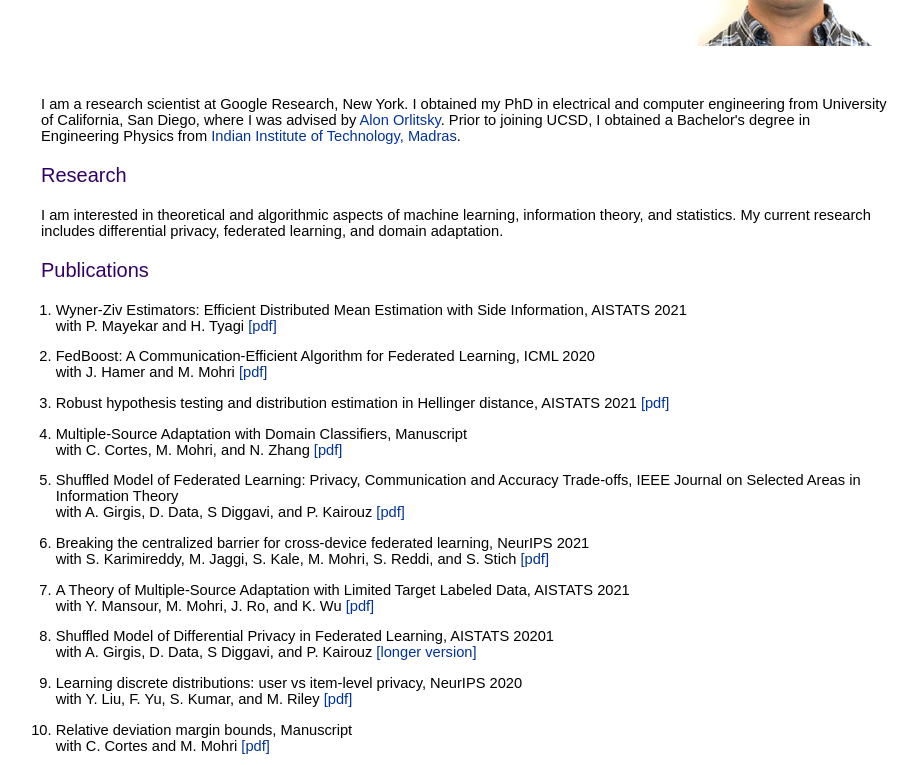
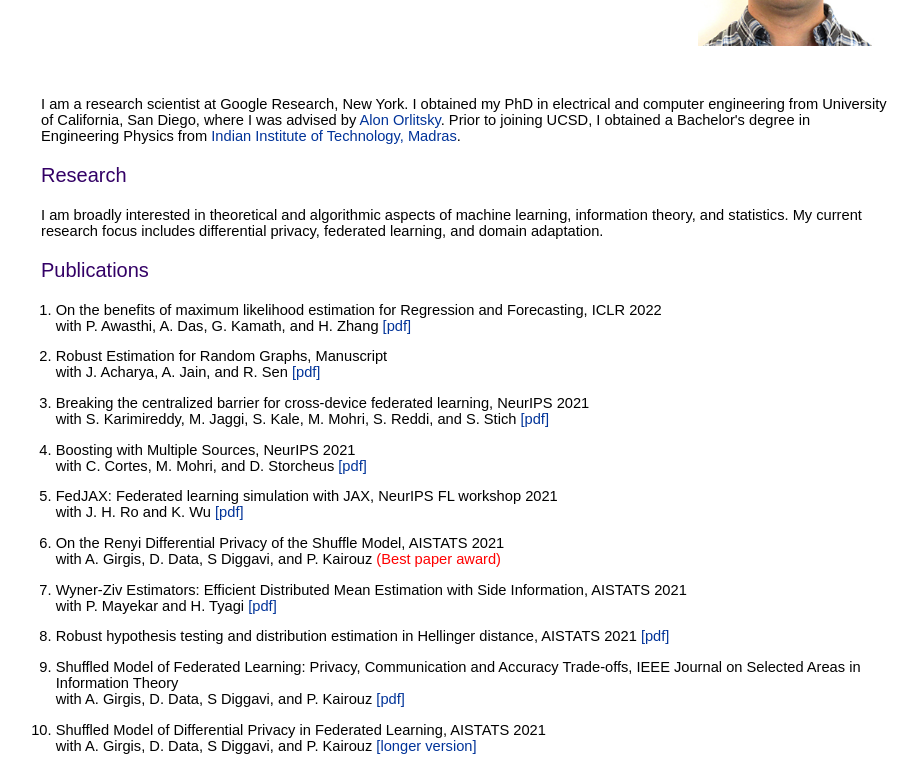
Before and after one commit to stheertha/stheertha.github.io, a plain HTML site: page index.html in a window 1280 px wide. Shown: the part 187-952 px from the top of the page, without its empty margins (174-1092 px from the left). Drawn offline with Linux system fonts and the light colour scheme.

Commit message:
Update index.html

```diff
--- a/index.html
+++ b/index.html
@@ -59,8 +59,8 @@ HREF="http://scholar.google.com/citations?user=K6ef57QAAAAJ&hl">[Google scholar]
   </p>
 <h3> Research</h3>
 <p>
-  I am interested in theoretical and algorithmic aspects of machine learning, information theory, and statistics. My current research includes differential privacy, federated learning,
-  and domain adaptation.
+  I am broadly interested in theoretical and algorithmic aspects of machine learning, information theory, and statistics.
+  My current research focus includes differential privacy, federated learning, and domain adaptation.
 </p>
 
 <div></div>
@@ -72,6 +72,59 @@ HREF="http://scholar.google.com/citations?user=K6ef57QAAAAJ&hl">[Google scholar]
 <p>
 
 <OL>
+ <LI><p>
+On the benefits of maximum likelihood estimation for Regression and Forecasting, ICLR 2022
+ <br/> with
+P. Awasthi, A. Das, G. Kamath, and H. Zhang
+<A HREF="https://arxiv.org/pdf/2106.10370.pdf">[pdf]</A>
+</p>
+</LI>
+
+
+ <LI><p>
+Robust Estimation for Random Graphs, Manuscript
+ <br/> with
+J. Acharya, A. Jain, and R. Sen
+<A HREF="https://arxiv.org/pdf/2111.05320.pdf">[pdf]</A>
+</p>
+</LI>
+
+
+<LI><p>
+Breaking the centralized barrier for cross-device federated learning, NeurIPS 2021
+ <br/> with
+S. Karimireddy, M. Jaggi, S. Kale, M. Mohri, S. Reddi, and S. Stich
+<A HREF="https://arxiv.org/abs/2008.03606">[pdf]</A>
+</p>
+</LI>
+
+
+<LI><p>
+Boosting with Multiple Sources, NeurIPS 2021
+ <br/> with
+C. Cortes, M. Mohri, and D. Storcheus
+<A HREF="https://proceedings.neurips.cc/paper/2021/file/9103820024efb30b451d006dc4ab3370-Paper.pdf">[pdf]</A>
+</p>
+</LI>
+
+ <LI><p>
+FedJAX: Federated learning simulation with JAX, NeurIPS FL workshop 2021
+ <br/> with
+J. H. Ro and K. Wu
+<A HREF="https://arxiv.org/pdf/2108.02117.pdf">[pdf]</A>
+</p>
+</LI>
+
+
+<LI><p>
+    On the Renyi Differential Privacy of the Shuffle Model, AISTATS 2021
+ <br/> with
+A. Girgis, D. Data, S Diggavi, and  P. Kairouz
+<A HREF="https://arxiv.org/pdf/2105.05180.pdf"></A>
+  <span style="color: #ff0000;"> (Best paper award)</span>
+</p>
+</LI>
+
 
 <LI><p>
 Wyner-Ziv Estimators: Efficient Distributed Mean Estimation with Side Information, AISTATS 2021
@@ -82,13 +135,6 @@ Wyner-Ziv Estimators: Efficient Distributed Mean Estimation with Side Informatio
 </LI>
 
 
-<LI><p>
-FedBoost: A Communication-Efficient Algorithm for Federated Learning, ICML 2020
- <br/> with
-J. Hamer and M. Mohri
-<A HREF="http://proceedings.mlr.press/v119/hamer20a/hamer20a.pdf">[pdf]</A>
-</p>
-</LI>
 
 
 <LI><p>
@@ -97,14 +143,6 @@ Robust hypothesis testing and distribution estimation in Hellinger distance, AIS
 </p>
 </LI>
 
-
-<LI><p>
-Multiple-Source Adaptation with Domain Classifiers, Manuscript
- <br/> with
-C. Cortes, M. Mohri, and N. Zhang
-<A HREF="https://arxiv.org/abs/2008.11036">[pdf]</A>
-</p>
-</LI>
 
 
 
@@ -117,13 +155,11 @@ A. Girgis, D. Data, S Diggavi, and  P. Kairouz
 </LI>
 
 
-
-
 <LI><p>
-Breaking the centralized barrier for cross-device federated learning, NeurIPS 2021
+    Shuffled Model of Differential Privacy in Federated Learning, AISTATS 2021
  <br/> with
-S. Karimireddy, M. Jaggi, S. Kale, M. Mohri, S. Reddi, and S. Stich
-<A HREF="https://arxiv.org/abs/2008.03606">[pdf]</A>
+A. Girgis, D. Data, S Diggavi, and  P. Kairouz
+<A HREF="https://arxiv.org/abs/2008.07180">[longer version]</A>
 </p>
 </LI>
 
@@ -137,11 +173,22 @@ Y. Mansour, M. Mohri, J. Ro, and K. Wu
 </LI>
 
 
+
+
 <LI><p>
-    Shuffled Model of Differential Privacy in Federated Learning, AISTATS 20201
+A discriminative technique for multiple-source adaptation, ICML 2021
  <br/> with
-A. Girgis, D. Data, S Diggavi, and  P. Kairouz
-<A HREF="https://arxiv.org/abs/2008.07180">[longer version]</A>
+C. Cortes, M. Mohri, and N. Zhang
+<A HREF="https://arxiv.org/abs/2008.11036">[pdf]</A>
+</p>
+</LI>
+
+
+<LI><p>
+Relative deviation margin bounds, ICML 2021
+ <br/> with
+ C. Cortes and M. Mohri
+<A HREF="https://arxiv.org/abs/2006.14950">[pdf]</A>
 </p>
 </LI>
 
@@ -155,13 +202,6 @@ Y. Liu, F. Yu, S. Kumar, and M. Riley
 </LI>
 
 
-<LI><p>
-Relative deviation margin bounds, Manuscript
- <br/> with
- C. Cortes and M. Mohri
-<A HREF="https://arxiv.org/abs/2006.14950">[pdf]</A>
-</p>
-</LI>
 
 
 <LI><p>
@@ -199,6 +239,14 @@ S. Karimireddy, S. Kale, M. Mohri, S. Reddi, and S. Stich
 </p>
 </LI>
 
+
+<LI><p>
+FedBoost: A Communication-Efficient Algorithm for Federated Learning, ICML 2020
+ <br/> with
+J. Hamer and M. Mohri
+<A HREF="http://proceedings.mlr.press/v119/hamer20a/hamer20a.pdf">[pdf]</A>
+</p>
+</LI>
 
 <LI><p>
 Federated learning of N-gram language models, CoNLL 2019
```
